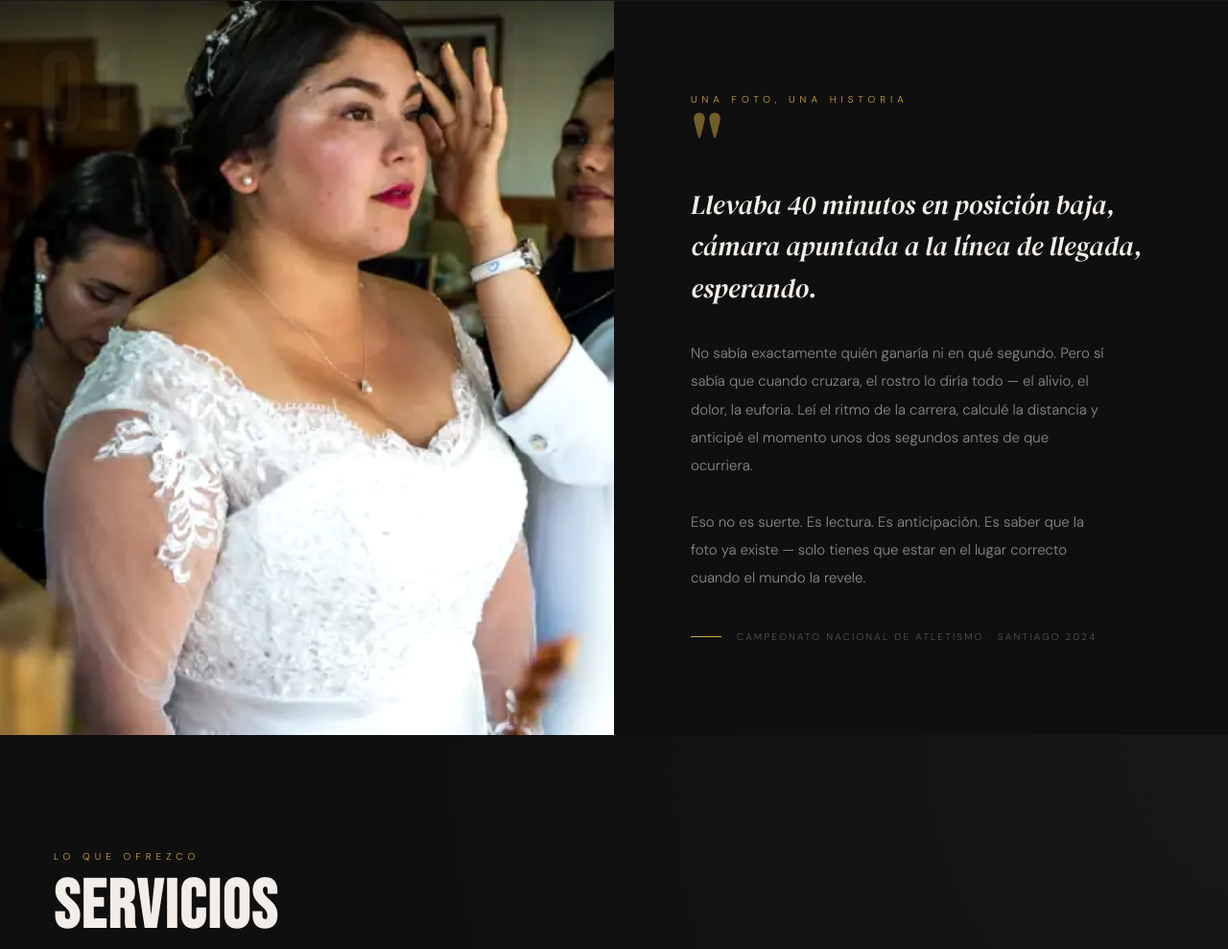
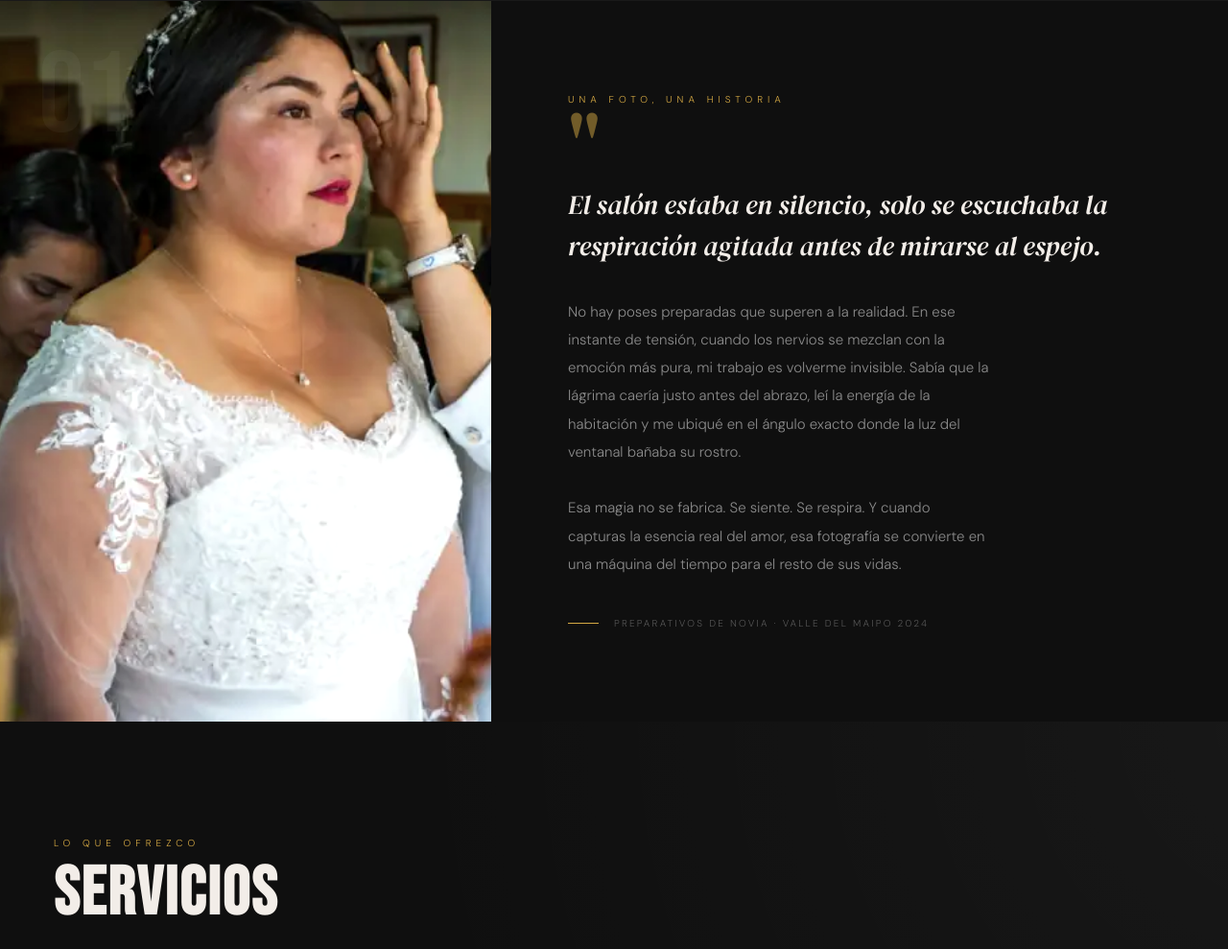
Before and after one commit to cfmillans-rgb/johan_alegria_web, a website: page index.html in a window 1280 px wide. Shown: the part 4571-5560 px from the top of the page at 96% size. Drawn offline with Linux system fonts and the light colour scheme.

Commit message:
Cambiar historia a temática de bodas y ajustar tamaño de la imagen

```diff
--- a/index.html
+++ b/index.html
@@ -874,7 +874,7 @@ nav.scrolled {
    ============================================ */
 .story {
   display: grid;
-  grid-template-columns: 1fr 1fr;
+  grid-template-columns: 4fr 6fr;
   min-height: 85vh;
   border-top: 1px solid var(--border);
 }
@@ -1970,15 +1970,15 @@ footer {
     <p class="section-label">Una Foto, Una Historia</p>
     <div class="story-quote-mark">"</div>
     <p class="story-narrative">
-      Llevaba 40 minutos en posición baja, cámara apuntada a la línea de llegada, esperando.
+      El salón estaba en silencio, solo se escuchaba la respiración agitada antes de mirarse al espejo.
     </p>
     <p class="story-detail">
-      No sabía exactamente quién ganaría ni en qué segundo. Pero sí sabía que cuando cruzara, el rostro lo diría todo — el alivio, el dolor, la euforia. Leí el ritmo de la carrera, calculé la distancia y anticipé el momento unos dos segundos antes de que ocurriera.<br><br>
-      Eso no es suerte. Es lectura. Es anticipación. Es saber que la foto ya existe — solo tienes que estar en el lugar correcto cuando el mundo la revele.
+      No hay poses preparadas que superen a la realidad. En ese instante de tensión, cuando los nervios se mezclan con la emoción más pura, mi trabajo es volverme invisible. Sabía que la lágrima caería justo antes del abrazo, leí la energía de la habitación y me ubiqué en el ángulo exacto donde la luz del ventanal bañaba su rostro.<br><br>
+      Esa magia no se fabrica. Se siente. Se respira. Y cuando capturas la esencia real del amor, esa fotografía se convierte en una máquina del tiempo para el resto de sus vidas.
     </p>
     <div class="story-meta">
       <div class="story-meta-line"></div>
-      <span class="story-meta-text">Campeonato Nacional de Atletismo · Santiago 2024</span>
+      <span class="story-meta-text">Preparativos de Novia · Valle del Maipo 2024</span>
     </div>
   </div>
 </section>
```
